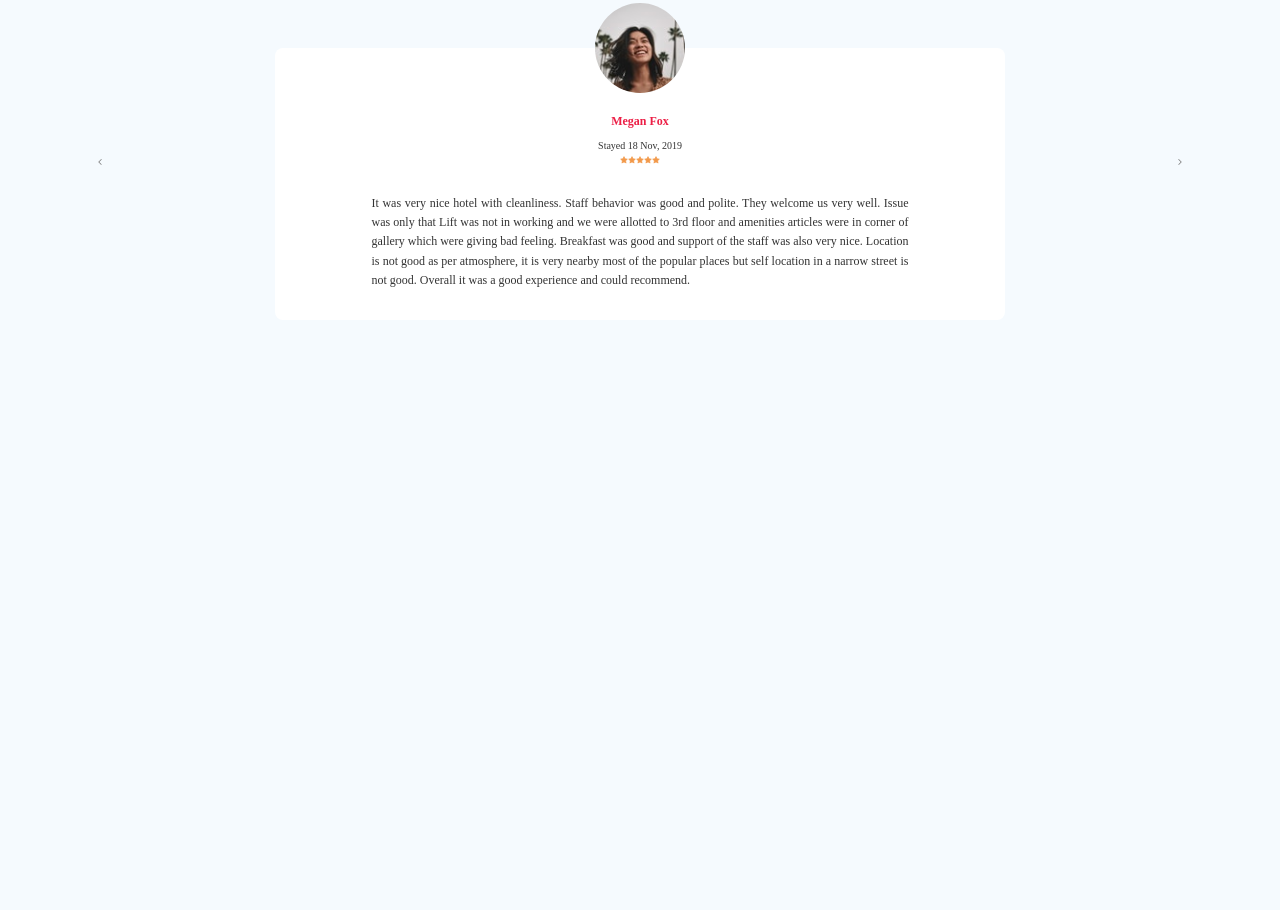
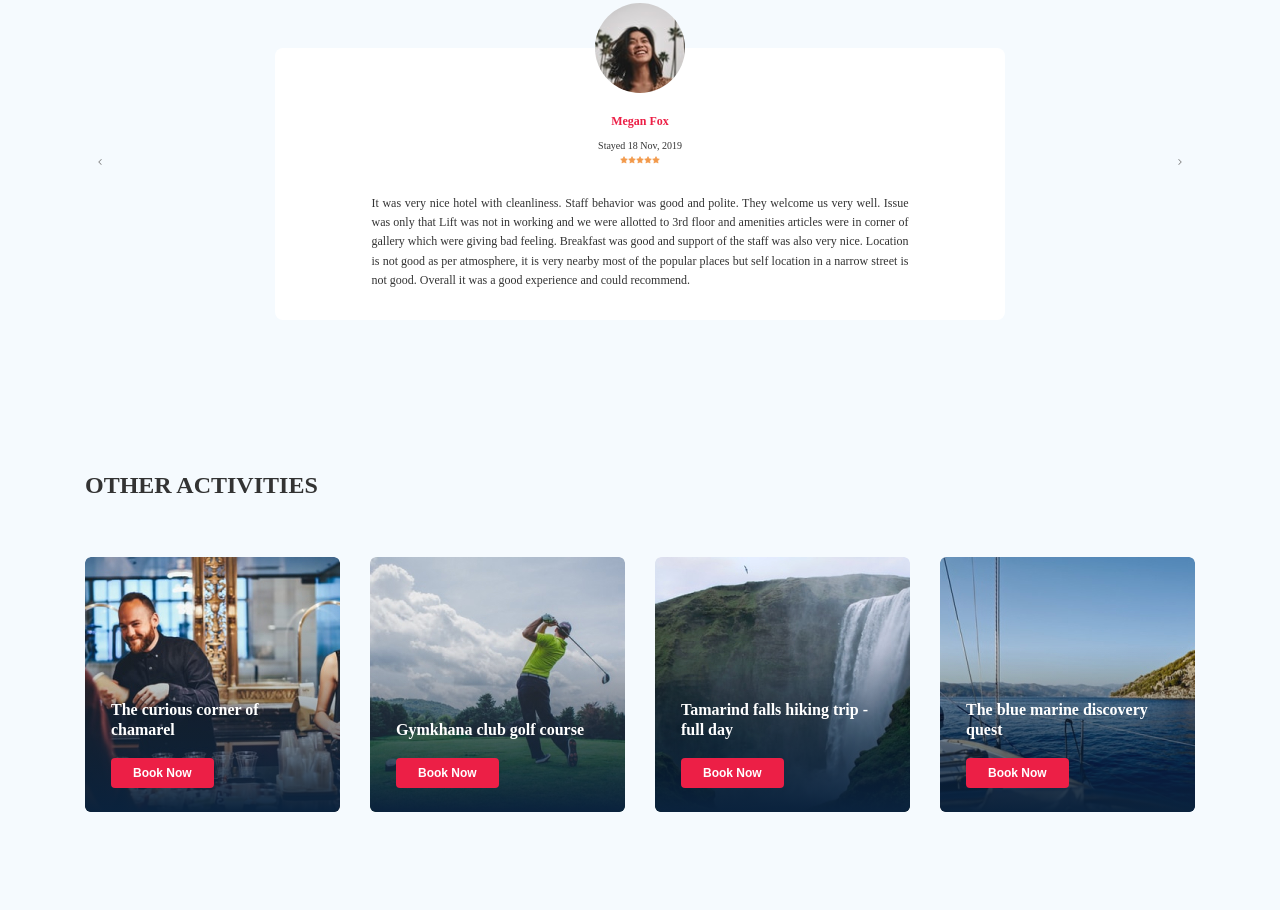
Before and after one commit to VeronikaOsh0802/tour-plan, a plain HTML site: page index.html in a window 1280 px wide. Shown: the part 1362-2272 px from the top of the page. Before the commit the page ends 1752 px from the top, so only its background shows below. Drawn offline with Linux system fonts and the light colour scheme.

Commit message:
create: added activities section

```diff
--- a/index.html
+++ b/index.html
@@ -374,7 +374,57 @@
       <!-- /.container -->
     </section>
     <!-- /.reviews -->
-
+    <section class="activites">
+      <div class="container">
+        <h2 class="activites__title">Other Activities</h2>
+        <div class="activites-wrapper">
+          <div class="card activites__card">
+            <img
+              src="./img/activity-1.jpg"
+              alt="The curious corner of chamarel"
+              class="card__image"
+            />
+            <h3 class="card__title">The curious corner of chamarel</h3>
+            <button class="card__button">Book Now</button>
+          </div>
+          <!-- /.card -->
+          <div class="card activites__card">
+            <img
+              src="./img/activity-2.jpg"
+              alt="Gymkhana club golf course"
+              class="card__image"
+            />
+            <h3 class="card__title">Gymkhana club golf course</h3>
+            <button class="card__button">Book Now</button>
+          </div>
+          <!-- /.card -->
+          <div class="card activites__card">
+            <img
+              src="./img/activity-3.jpg"
+              alt="Tamarind falls hiking trip - full day"
+              class="card__image"
+            />
+            <h3 class="card__title">Tamarind falls hiking trip - full day</h3>
+            <button class="card__button">Book Now</button>
+          </div>
+          <!-- /.card -->
+          <div class="card activites__card">
+            <img
+              src="./img/activity-4.jpg"
+              alt="The blue marine discovery quest"
+              class="card__image"
+            />
+            <h3 class="card__title">The blue marine discovery quest</h3>
+            <button class="card__button">Book Now</button>
+          </div>
+          <!-- /.card -->
+        </div>
+        <!-- /.activites-wrapper -->
+      </div>
+      <!-- /.container -->
+    </section>
+    <!-- /.activites -->
+    <!-- /.section activaties -->
     <script src="js/swiper-bundle.min.js"></script>
     <script src="js/main.js"></script>
   </body>
--- a/sass/_media.sass
+++ b/sass/_media.sass
@@ -9,6 +9,9 @@
         width: 100%
         height: 100%
         object-fit: cover
+  .card
+    width: 230px
+    height: 230px
 @media (max-width: 992px)
   .container,
   .newsletter-wrapper
@@ -47,6 +50,15 @@
     &-slider
       &__item
         max-width: 580px
+  .activites
+    &-wrapper
+      flex-wrap: wrap
+    &__card
+      margin-bottom: 20px
+  .card
+    width: 340px
+    height: 230px
+
 @media (max-width: 768px)
   .container
     max-width: 576px
@@ -124,6 +136,13 @@
           right: 50%
           margin-right: -65px
           transform: translate(50%,0)
+  .activities
+    padding-top: 40px
+    padding-bottom: 60px
+
+  .card
+    width: 48%
+    height: 255px
 @media ( max-width: 576px )
   .logo
     width: 99px
@@ -141,3 +160,5 @@
   .reviews
     &__title
       font-size: 18px
+  .card
+    width: 100%
--- /dev/null
+++ b/sass/blocks/_activities.sass
@@ -0,0 +1,61 @@
+.activites
+  padding: 60px 0 98px 0
+  &__title
+    font-size: 24px
+    font-weight: bold
+    line-height: 30px
+    text-align: left
+    text-transform: uppercase
+    margin-bottom: 57px
+  &-wrapper
+    display: flex
+    justify-content: space-between
+
+.card
+  position: relative
+  display: flex
+  flex-direction: column
+  align-items: flex-start
+  padding: 24px 26px
+  width: 255px
+  height: 255px
+  border-radius: 6px
+  overflow: hidden
+  &::before
+    content: ''
+    position: absolute
+    left: 0
+    right: 0
+    top: 0
+    bottom: 0
+    background: linear-gradient(179.83deg, rgba(196,196,196,0) 35.34%, #0A223D 99.85%)
+    z-index: -1
+  &__image
+    position: absolute
+    left: 0
+    right: 0
+    top: 0
+    bottom: 0
+    width: 100%
+    height: 100%
+    object-fit: cover
+    z-index: -2
+  &__title
+    margin-top: auto
+    margin-bottom: 18px
+    color: $light
+    font-style: normal
+    font-size: 16px
+    font-weight: bold
+    line-height: 20px
+  &__button
+    font-style: normal
+    font-weight: 600
+    font-size: 12px
+    line-height: 16px
+    color: $light
+    padding: 7px 22px
+    border: none
+    border-radius: 4px
+    background-color: $primary
+    cursor: pointer
--- a/sass/style.sass
+++ b/sass/style.sass
@@ -14,5 +14,7 @@
 @import 'blocks/newsletter'
 // Стили для отзывов
 @import 'blocks/reviews'
+// Стили для развлечений
+@import 'blocks/_activities'
 // Подключение стилей для адаптива
 @import 'media'
```
Also changed, not shown: css/style.css, img/activity-1.jpg (added), img/activity-2.jpg (added), img/activity-3.jpg (added), img/activity-4.jpg (added), 2 other files.
